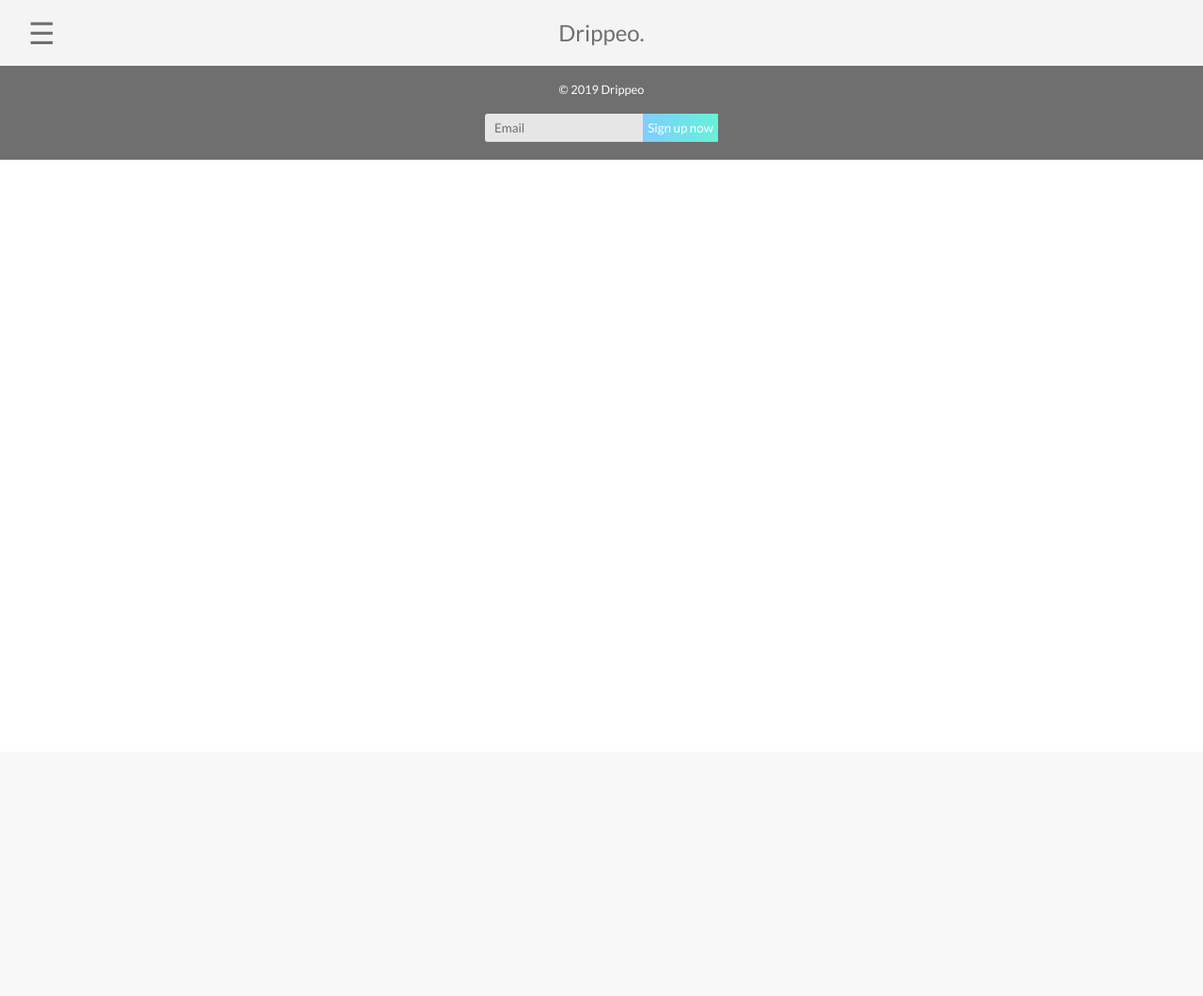
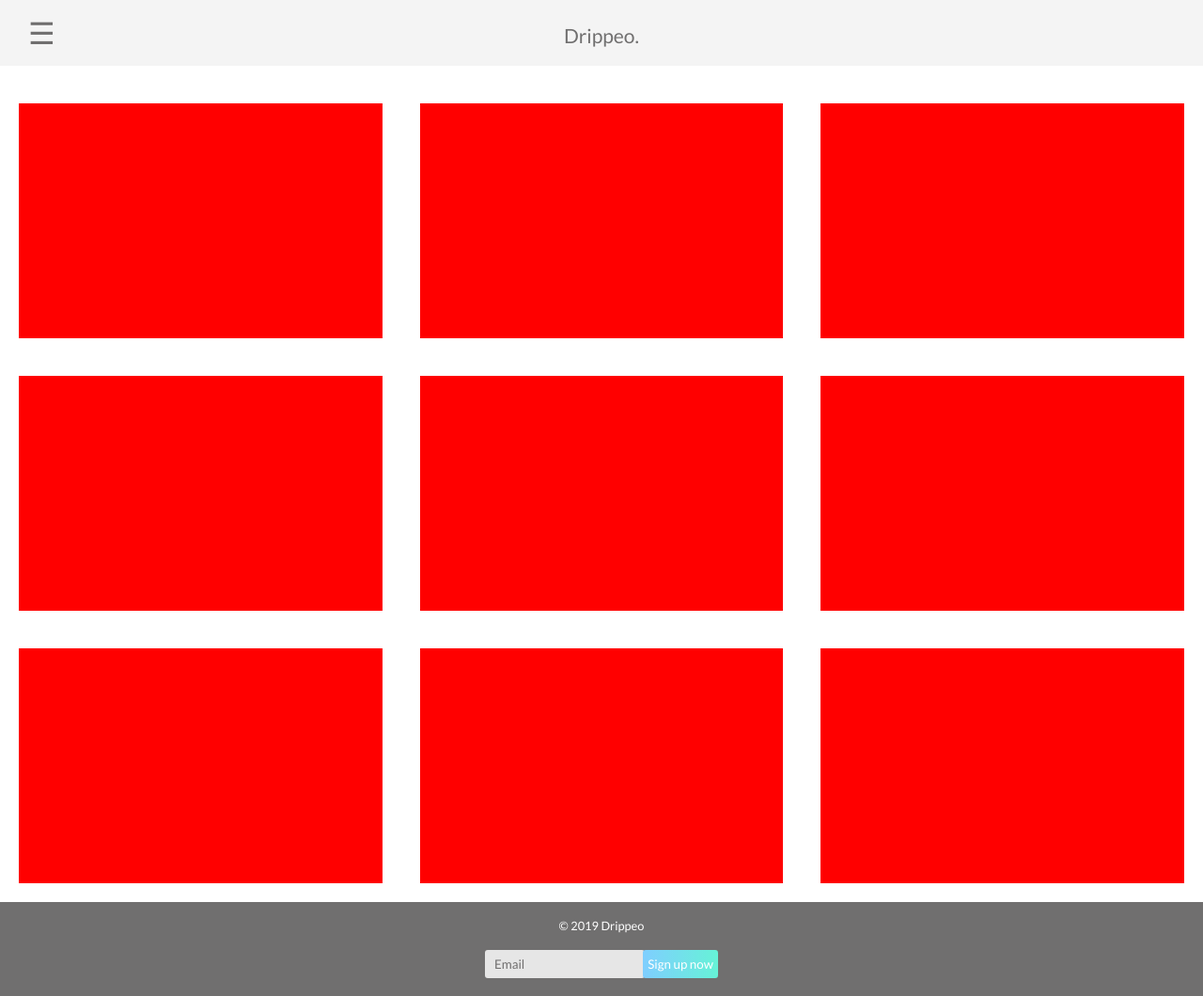
Before and after one commit to DemRossi/Drippeo, a PHP site: page /dashboard.php in a window 1280 px wide. Shown: the whole page at 94% size. Before the commit the page ends 170 px from the top, so only its background shows below. Run offline with PHP 8.4, Linux system fonts and the light colour scheme.

Commit message:
dashboard

```diff
--- a/css/dashboard.css
+++ b/css/dashboard.css
@@ -222,11 +222,13 @@ label {
     width: 100vw;
     background-color: #f4f4f4;
     height: 70px;
+    position: fixed;
+    z-index: 10000;
 }
 
 .nav--container h1{
-text-align: center;
-font-weight: 400;
+  text-align: center;
+  font-weight: 400;
   font-size: 1.5em;
   padding-top: 20px;
 }
@@ -296,3 +298,63 @@ font-weight: 400;
 .hamburger-icon:hover{
     color: #72e0eb;
   }
+
+.profile img{
+  border-radius: 50px;
+  width: 100px;
+  margin:auto;
+  display: block;
+
+
+}
+
+.profile p{
+  text-transform: none;
+  text-align: center;
+  padding-top:20px;
+}
+
+.nav--container a {
+  text-decoration: none;
+}
+
+/*---DASHBOARD---*/
+
+.dashboard{
+  display: flex;
+  flex-direction: row;
+  flex-wrap: wrap;
+  min-width: 200px;
+  min-height: 500px;
+  padding-top: 90px;
+}
+
+.column {
+  display: flex;
+  flex-direction: row;
+  flex-grow: 1;
+  flex-wrap: wrap;
+}
+
+.item{
+  background-color: red;
+  margin: 20px;
+  flex-grow: 1;
+  min-height: 250px;
+  min-width: 250px;
+}
+
+
+/* MediaQueries */
+
+@media screen and (min-width: 600px){
+
+}
+
+@media screen and (min-width: 768px){
+
+
+}
+@media screen and (min-width: 1200px){
+
+}
--- a/css/style.css
+++ b/css/style.css
@@ -325,10 +325,11 @@ footer form input{
 footer form button{
   border: none;
   height: 30px;
- width: 80px;
- margin-left:-5px;
- background-image: linear-gradient(-90deg,rgba(102,242,215), rgba(127,206,255));
- color:white;
+  width: 80px;
+  margin-left:-5px;
+  background-image: linear-gradient(-90deg,rgba(102,242,215), rgba(127,206,255));
+  color:white;
+  border-radius: 3px;
 }
 
 /* Stop Footer */
--- a/dashboard.php
+++ b/dashboard.php
@@ -17,7 +17,23 @@ include_once("bootstrap.php");
 <body>
 <?php include_once("includes/nav.inc.php") ;?>
 
-
+<div class="dashboard">
+  <div class='column'>
+    <div class='item'></div>
+    <div class='item'></div>
+    <div class='item'></div>
+  </div>
+  <div class='column'>
+    <div class='item'></div>
+    <div class='item'></div>
+    <div class='item'></div>
+  </div>
+  <div class='column'>
+    <div class='item'></div>
+    <div class='item'></div>
+    <div class='item'></div>
+  </div>
+</div>
 
 
 
@@ -38,5 +54,6 @@ function closeNav() {
 }
     </script>
 
+
 </body>
 </html>
--- a/includes/nav.inc.php
+++ b/includes/nav.inc.php
@@ -1,14 +1,21 @@
 <!---Navigatie--->
 
 <div class="nav--container">
+
 <div id="mySidenav" class="sidenav">
+
   <a  class="closebtn" onclick="closeNav()">&times;</a>
 	<div class="mobile-menu-items">
+	<span class="sub-nav profile"  onclick="closeNav()"href="/ProductLab2/profile.php">
+			<img src="images/header.jpg" alt="profile--image">
+			<p>Voornaam Achternaam</p>
+
+		</span>
 		<a class="sub-nav"  onclick="closeNav()"href="/ProductLab2/dashboard.php">
 			Dashboard
 		</a>
 		<a class="sub-nav " onclick="closeNav()"href='/ProductLab2/consumption.php'>
-			Annual consumption
+			Consumption
         </a>
         <a class="sub-nav " onclick="closeNav()"href='/ProductLab2/saving.php'>
 			Consume less
@@ -20,5 +27,5 @@
 </div>
 <span class="hamburger-icon"onclick="openNav()">&#9776;</span>
 
-<h1>Drippeo.</h1>
+<a href="/ProductLab2/dashboard.php"><h1>Drippeo.</h1></a>
 </div>
```
Also changed, not shown: profile.php (added).
